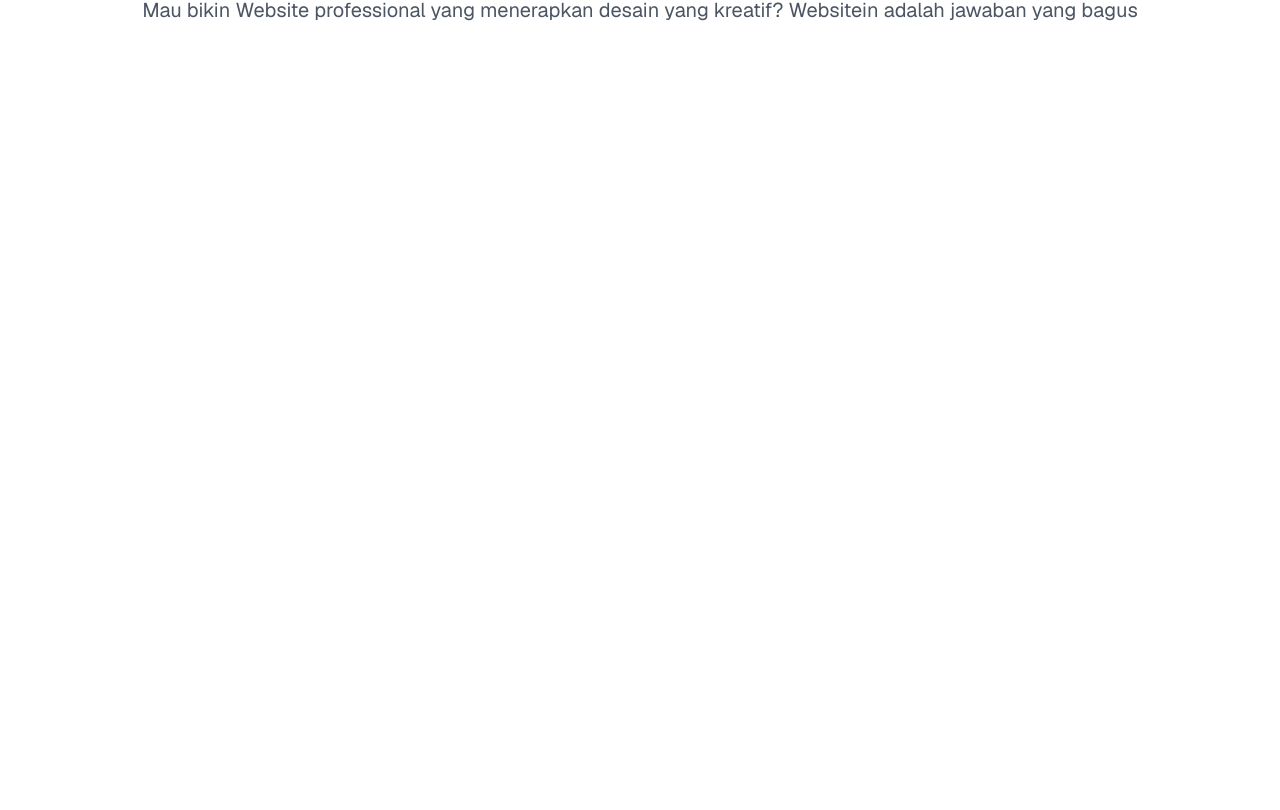
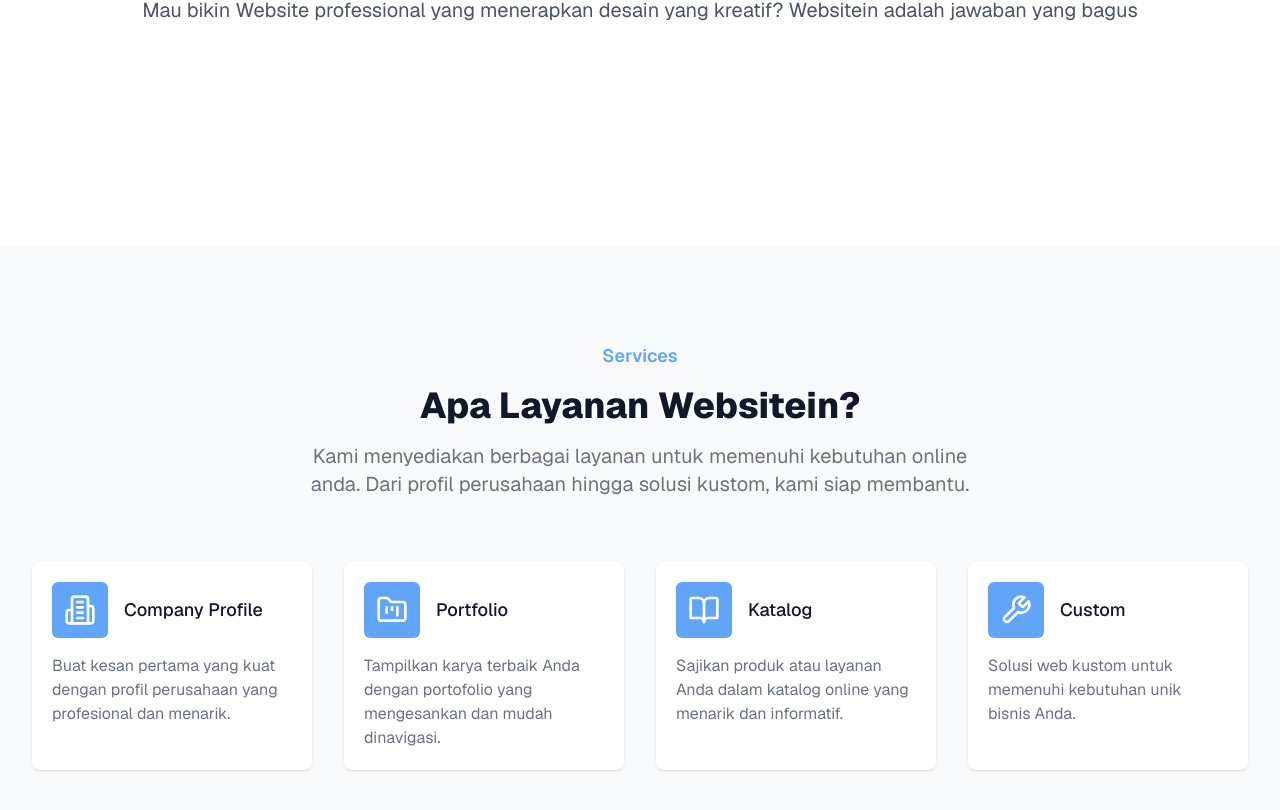
Before and after one commit to arkhanardana/websitein, a Next.js app: page / in a window 1280 px wide. Shown: the part 1204-2014 px from the top of the page. Before the commit the page ends 1434 px from the top, so only its background shows below. Built offline with nearby package versions, Linux system fonts and the light colour scheme.

Commit message:
add services section

```diff
--- a/src/app/page.tsx
+++ b/src/app/page.tsx
@@ -1,6 +1,7 @@
 import { HeroSection } from "@/components/HeroSection";
 import Navbar from "../components/Navbar";
 import About from "@/components/About";
+import ServicesSection from "@/components/Services";
 
 export default function Home() {
 	return (
@@ -8,6 +9,7 @@
 			<Navbar />
 			<HeroSection />
 			<About />
+			<ServicesSection />
 		</>
 	);
 }
--- a/src/components/About.tsx
+++ b/src/components/About.tsx
@@ -1,12 +1,11 @@
 export default function About() {
 	return (
-		<>
-			<div className="bg-white h-screen py-32 sm:py-96" id="about">
+		<div className="h-12 mb-72 sm:mb-96 scroll-mt-32" id="about">
 			<div className="container mx-auto max-w-7xl px-9 lg:px-8">
 				<div className="container mx-auto max-w-6xlxl lg:text-center">
 					<h2 className="text-xl font-semibold leading-7 text-blue-400">About</h2>
 					<p className="mt-2 text-3xl font-bold tracking-tight text-gray-900 md:text-4xl lg:text-6xl">
-							&quot;Transformasi desainmu menjadi website yang modern di Websitein&quot;
+						&quot;Transformasi ide mu menjadi website yang modern di Websitein&quot;
 					</p>
 					<p className="mt-6 text-xl leading-8 text-gray-600">
 						Mau bikin Website professional yang menerapkan desain yang kreatif? Websitein adalah jawaban yang
@@ -15,6 +14,5 @@
 				</div>
 			</div>
 		</div>
-		</>
 	);
 }
--- a/src/components/HeroSection.tsx
+++ b/src/components/HeroSection.tsx
@@ -6,7 +6,7 @@
 
 export function HeroSection() {
 	return (
-		<div className="text-center pt-[5rem] sm:pt-[14rem] flex flex-col items-center justify-center">
+		<div className="text-center pt-[5rem] sm:pt-[14rem] mb-56 md:mb-96 flex flex-col items-center justify-center">
 			<div className="flex items-center justify-center">
 				<div
 					className={cn(
--- a/src/components/Navbar.tsx
+++ b/src/components/Navbar.tsx
@@ -25,8 +25,8 @@
 
 	const menuItems = [
 		{ href: "#about", label: "About" },
-		{ href: "/", label: "Services" },
-		{ href: "/", label: "Projects" },
+		{ href: "#services", label: "Services" },
+		{ href: "/", label: "Benefits" },
 		{ href: "/", label: "Pricing" },
 		{ href: "/", label: "Testimonials" },
 		{ href: "/", label: "FAQ" },
@@ -45,9 +45,9 @@
 						<h1 className="hidden md:flex md:text-lg md:font-normal">Websitein</h1>
 					</Link>
 					<div className="hidden md:flex items-center space-x-4">
-						{menuItems.map((item) => (
+						{menuItems.map((item, index) => (
 							<Link
-								key={item.href}
+								key={index}
 								href={item.href}
 								className="text-gray-600 hover:text-blue-600 px-3 py-2 rounded-md text-sm font-medium"
 							>
@@ -99,9 +99,9 @@
 			{isOpen && (
 				<div className="md:hidden">
 					<div className="px-2 pt-2 pb-3 space-y-1 sm:px-3">
-						{menuItems.map((item) => (
+						{menuItems.map((item, index) => (
 							<Link
-								key={item.href}
+								key={index}
 								href={item.href}
 								className="text-gray-600 hover:text-blue-600 block px-3 py-2 rounded-md text-base font-medium"
 								onClick={toggleMenu}
--- /dev/null
+++ b/src/components/Services.tsx
@@ -0,0 +1,61 @@
+import React from "react";
+import { Building2, FolderKanban, BookOpen, Wrench, LucideIcon } from "lucide-react";
+
+interface ServiceCardProps {
+	icon: React.ReactElement<LucideIcon>;
+	title: string;
+	description: string;
+}
+
+const ServiceCard: React.FC<ServiceCardProps> = ({ icon, title, description }) => {
+	return (
+		<div className="bg-white overflow-hidden shadow rounded-lg">
+			<div className="p-5">
+				<div className="flex items-center">
+					<div className="flex-shrink-0 bg-blue-400 rounded-md p-3">{icon}</div>
+					<h3 className="ml-4 text-lg leading-6 font-medium text-gray-900">{title}</h3>
+				</div>
+				<p className="mt-4 text-base text-gray-500">{description}</p>
+			</div>
+		</div>
+	);
+};
+
+const ServicesSection: React.FC = () => {
+	return (
+		<div className="bg-gray-50 px-4 py-20 sm:px-6 lg:px-8 scroll-mt-0" id="services">
+			<div className="max-w-7xl mx-auto">
+				<p className="my-4 max-w-2xl text-lg font-semibold text-blue-400 sm:mx-auto text-center">Services</p>
+				<h2 className="text-3xl font-extrabold text-gray-900 sm:text-4xl text-center">Apa Layanan Websitein?</h2>
+				<p className="mt-4 max-w-2xl text-xl text-gray-500 sm:mx-auto text-center">
+					Kami menyediakan berbagai layanan untuk memenuhi kebutuhan online anda. Dari profil perusahaan hingga
+					solusi kustom, kami siap membantu.
+				</p>
+				<div className="mt-16 grid grid-cols-1 gap-8 sm:grid-cols-2 lg:grid-cols-4">
+					<ServiceCard
+						icon={<Building2 className="h-8 w-8 text-white" />}
+						title="Company Profile"
+						description="Buat kesan pertama yang kuat dengan profil perusahaan yang profesional dan menarik."
+					/>
+					<ServiceCard
+						icon={<FolderKanban className="h-8 w-8 text-white" />}
+						title="Portfolio"
+						description="Tampilkan karya terbaik Anda dengan portofolio yang mengesankan dan mudah dinavigasi."
+					/>
+					<ServiceCard
+						icon={<BookOpen className="h-8 w-8 text-white" />}
+						title="Katalog"
+						description="Sajikan produk atau layanan Anda dalam katalog online yang menarik dan informatif."
+					/>
+					<ServiceCard
+						icon={<Wrench className="h-8 w-8 text-white" />}
+						title="Custom"
+						description="Solusi web kustom untuk memenuhi kebutuhan unik bisnis Anda."
+					/>
+				</div>
+			</div>
+		</div>
+	);
+};
+
+export default ServicesSection;
--- a/src/styles/globals.css
+++ b/src/styles/globals.css
@@ -5,6 +5,7 @@
 body {
 	color: var(--background);
 	background: var(--foreground);
+	min-height: 2000rem;
 }
 
 @layer utilities {
```
Lines whose indentation alone changed are shown as unchanged.
